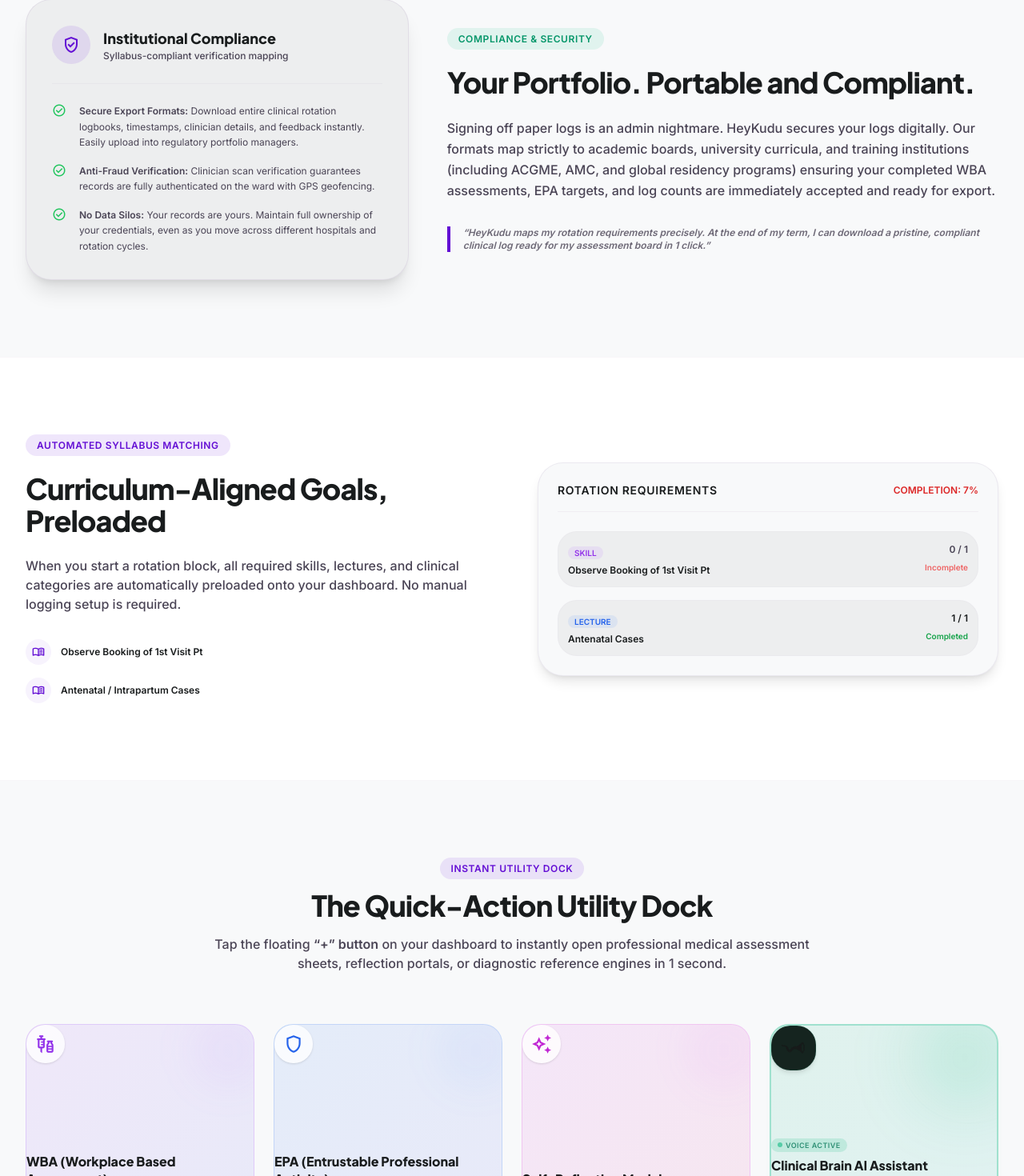
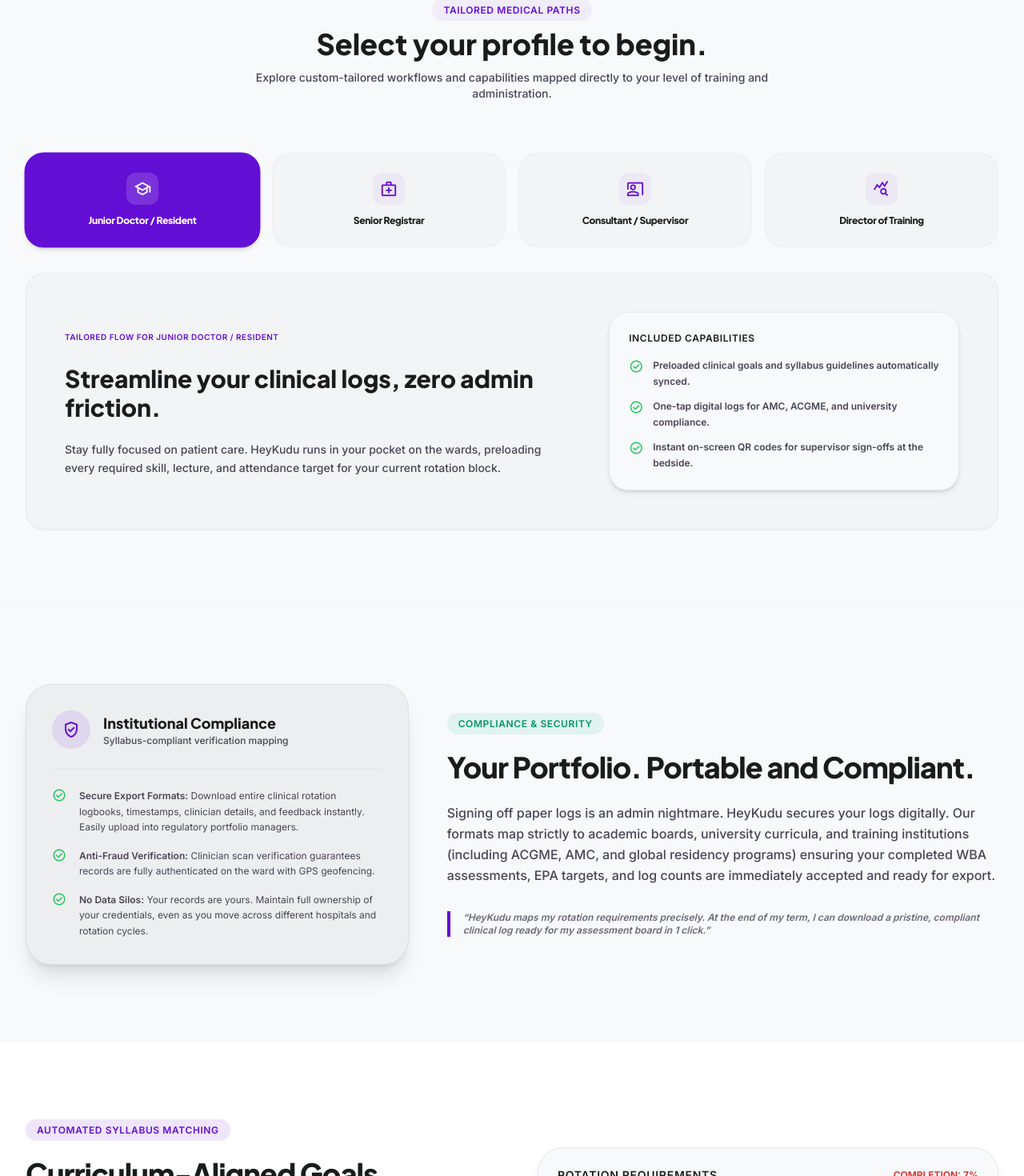
Before and after one commit to Collective-Social/heykudu-about, a Next.js app: page /doctors in a window 1280 px wide. Shown: the part 994-2464 px from the top of the page at 80% size. Built offline with nearby package versions, Linux system fonts and the light colour scheme.

Commit message:
design: senior-designer level polish of utility dock, branding elements, and integration of interactive academic role selector

```diff
--- a/src/app/doctors/page.tsx
+++ b/src/app/doctors/page.tsx
@@ -3,14 +3,69 @@
 import Navbar from "@/components/Navbar";
 import Footer from "@/components/Footer";
 import Link from "next/link";
-import { motion } from "framer-motion";
+import { useState } from "react";
+import { motion, AnimatePresence } from "framer-motion";
 
 export default function DoctorExperience() {
+  const [activeRole, setActiveRole] = useState(0);
+
   const rotationStats = [
     { label: "Check-Ins", progress: 16, current: "38 completed", target: "16%" },
     { label: "Rotation Requirements", progress: 7, current: "Incomplete", target: "7%" },
     { label: "WBAs", progress: 0, current: "0 completed", target: "0%" },
     { label: "EPA", progress: 0, current: "0 completed", target: "0%" },
+  ];
+
+  // Tailored medical roles for academic selector
+  const medicalRoles = [
+    {
+      id: "resident",
+      name: "Junior Doctor / Resident",
+      icon: "school",
+      title: "Streamline your clinical logs, zero admin friction.",
+      desc: "Stay fully focused on patient care. HeyKudu runs in your pocket on the wards, preloading every required skill, lecture, and attendance target for your current rotation block.",
+      bullets: [
+        "Preloaded clinical goals and syllabus guidelines automatically synced.",
+        "One-tap digital logs for AMC, ACGME, and university compliance.",
+        "Instant on-screen QR codes for supervisor sign-offs at the bedside."
+      ]
+    },
+    {
+      id: "registrar",
+      name: "Senior Registrar",
+      icon: "medical_services",
+      title: "Fellowship ready. Lead on-the-floor training.",
+      desc: "Balance senior clinical responsibilities with intensive training goals. HeyKudu helps you effortlessly log surgical volumes and sign off junior peers.",
+      bullets: [
+        "Advanced procedure and complex surgical log tracking with verified hours.",
+        "On-the-go supervisor tools to sign off interns on your team in 2 seconds.",
+        "Instant portfolio exports optimized for Royal Colleges and fellowship boards."
+      ]
+    },
+    {
+      id: "consultant",
+      name: "Consultant / Supervisor",
+      icon: "co_present",
+      title: "Seamless teaching. Zero login credentials required.",
+      desc: "Sign off on competency-based assessments on the fly. No more loading slow university portals or struggling with forgotten passwords in the middle of a ward round.",
+      bullets: [
+        "Supervise and sign off tasks instantly by scanning student screens.",
+        "Clinical Brain AI assists in drafting high-quality feedback notes.",
+        "Track individual student progress history over their term in real time."
+      ]
+    },
+    {
+      id: "director",
+      name: "Director of Training",
+      icon: "query_stats",
+      title: "Institutional visibility. Curriculum standards assured.",
+      desc: "Maintain complete oversight of academic progress. Our educational dashboard aggregates logs to identify learning gaps and support curriculum compliance.",
+      bullets: [
+        "Real-time analytics on competency completion across entire cohort.",
+        "Full cryptographic audit trail to satisfy medical boards and deans.",
+        "Easily update rotations and syllabus requirements with zero downtime."
+      ]
+    }
   ];
 
   // Animation variants
@@ -24,7 +79,7 @@
     visible: {
       opacity: 1,
       transition: {
-        staggerChildren: 0.15,
+        staggerChildren: 0.12,
       },
     },
   };
@@ -175,6 +230,98 @@
               </motion.div>
 
             </div>
+          </div>
+        </section>
+
+        {/* Stateful Academic/Medical Profile Selector Section */}
+        <section className="py-24 bg-surface border-b border-outline-variant/10">
+          <div className="max-w-container-max mx-auto px-margin-mobile md:px-gutter">
+
+            {/* Header */}
+            <motion.div
+              initial={{ opacity: 0, y: 20 }}
+              whileInView={{ opacity: 1, y: 0 }}
+              viewport={{ once: true, margin: "-100px" }}
+              transition={{ duration: 0.6 }}
+              className="text-center max-w-2xl mx-auto mb-16 space-y-3"
+            >
+              <span className="px-3.5 py-1.5 rounded-full bg-primary/5 text-primary text-xs font-bold uppercase tracking-wider">
+                Tailored Medical Paths
+              </span>
+              <h2 className="font-extrabold text-3xl md:text-4xl text-on-surface" style={{ fontFamily: "var(--font-plus-jakarta-sans)" }}>
+                Select your profile to begin.
+              </h2>
+              <p className="text-on-surface-variant font-medium text-sm">
+                Explore custom-tailored workflows and capabilities mapped directly to your level of training and administration.
+              </p>
+            </motion.div>
+
+            {/* Selector Grid matching Homepage Aesthetics */}
+            <div className="grid grid-cols-2 md:grid-cols-4 gap-4 mb-8">
+              {medicalRoles.map((role, idx) => (
+                <button
+                  key={role.id}
+                  onClick={() => setActiveRole(idx)}
+                  className={`p-6 rounded-2xl border transition-all flex flex-col items-center gap-3 text-center group ${
+                    activeRole === idx
+                      ? "bg-primary border-primary text-on-primary shadow-md scale-[1.01]"
+                      : "bg-surface-container-low border-outline-variant/15 text-on-surface hover:border-primary/30"
+                  }`}
+                >
+                  <div className={`w-10 h-10 rounded-xl flex items-center justify-center transition-transform group-hover:scale-105 ${
+                    activeRole === idx ? "bg-on-primary/15 text-white" : "bg-primary/5 text-primary"
+                  }`}>
+                    <span className="material-symbols-outlined text-[22px]">
+                      {role.icon}
+                    </span>
+                  </div>
+                  <span className="font-extrabold text-xs tracking-tight" style={{ fontFamily: "var(--font-plus-jakarta-sans)" }}>
+                    {role.name}
+                  </span>
+                </button>
+              ))}
+            </div>
+
+            {/* Dynamic Content Panel */}
+            <div className="bg-surface-container-low rounded-3xl border border-outline-variant/20 p-8 md:p-12 shadow-sm min-h-[300px]">
+              <AnimatePresence mode="wait">
+                <motion.div
+                  key={activeRole}
+                  initial={{ opacity: 0, y: 12 }}
+                  animate={{ opacity: 1, y: 0 }}
+                  exit={{ opacity: 0, y: -12 }}
+                  transition={{ duration: 0.25 }}
+                  className="grid lg:grid-cols-12 gap-12 items-center"
+                >
+                  {/* Left Column Content */}
+                  <div className="lg:col-span-7 space-y-6">
+                    <span className="text-[10px] font-black uppercase text-primary tracking-wider">
+                      Tailored Flow for {medicalRoles[activeRole].name}
+                    </span>
+                    <h3 className="font-extrabold text-2xl md:text-3xl text-on-surface leading-tight" style={{ fontFamily: "var(--font-plus-jakarta-sans)" }}>
+                      {medicalRoles[activeRole].title}
+                    </h3>
+                    <p className="text-on-surface-variant font-medium text-sm leading-relaxed">
+                      {medicalRoles[activeRole].desc}
+                    </p>
+                  </div>
+
+                  {/* Right Column Checklist Card */}
+                  <div className="lg:col-span-5 bg-surface border border-outline-variant/30 rounded-2xl p-6 shadow-md">
+                    <h4 className="font-black text-xs uppercase tracking-wider text-on-surface mb-4">Included Capabilities</h4>
+                    <ul className="space-y-3">
+                      {medicalRoles[activeRole].bullets.map((bullet, idx) => (
+                        <li key={idx} className="flex gap-3 items-start">
+                          <span className="material-symbols-outlined text-green-500 text-[18px] mt-0.5">check_circle</span>
+                          <span className="text-xs font-semibold text-on-surface-variant leading-relaxed">{bullet}</span>
+                        </li>
+                      ))}
+                    </ul>
+                  </div>
+                </motion.div>
+              </AnimatePresence>
+            </div>
+
           </div>
         </section>
 
@@ -366,14 +513,14 @@
                 whileInView={{ opacity: 1, y: 0 }}
                 viewport={{ once: true, margin: "-100px" }}
                 transition={{ duration: 0.5, delay: 0 }}
-                className="bg-gradient-to-br from-purple-500/10 to-indigo-500/10 border border-purple-500/20 p-6.5 rounded-3xl hover:scale-[1.02] hover:shadow-lg transition-all duration-300 flex flex-col justify-between h-[250px] relative overflow-hidden group"
+                className="bg-white/5 border border-outline-variant/15 p-6.5 rounded-3xl hover:border-primary/40 hover:shadow-lg hover:scale-[1.01] transition-all duration-300 flex flex-col justify-between h-[250px] relative overflow-hidden group shadow-sm"
               >
-                <div className="absolute -right-4 -top-4 w-24 h-24 bg-purple-500/5 rounded-full blur-xl group-hover:scale-150 transition-transform duration-500"></div>
-                <div className="w-12 h-12 rounded-2xl bg-white/80 shadow flex items-center justify-center text-purple-600 relative z-10">
-                  <span className="material-symbols-outlined text-[26px]">vaccines</span>
+                <div className="absolute inset-0 bg-gradient-to-tr from-purple-500/5 to-indigo-500/5 opacity-80 group-hover:opacity-100 transition-opacity"></div>
+                <div className="w-10 h-10 rounded-xl bg-purple-500/10 flex items-center justify-center text-purple-600 relative z-10">
+                  <span className="material-symbols-outlined text-[22px]">vaccines</span>
                 </div>
-                <div className="space-y-2 relative z-10">
-                  <h3 className="font-extrabold text-base text-on-surface leading-snug" style={{ fontFamily: "var(--font-plus-jakarta-sans)" }}>
+                <div className="space-y-2 relative z-10 mt-auto">
+                  <h3 className="font-extrabold text-sm text-on-surface leading-snug" style={{ fontFamily: "var(--font-plus-jakarta-sans)" }}>
                     WBA (Workplace Based Assessment)
                   </h3>
                   <p className="text-on-surface-variant text-[11px] font-medium leading-relaxed">
@@ -388,14 +535,14 @@
                 whileInView={{ opacity: 1, y: 0 }}
                 viewport={{ once: true, margin: "-100px" }}
                 transition={{ duration: 0.5, delay: 0.1 }}
-                className="bg-gradient-to-br from-blue-500/10 to-indigo-500/10 border border-blue-500/20 p-6.5 rounded-3xl hover:scale-[1.02] hover:shadow-lg transition-all duration-300 flex flex-col justify-between h-[250px] relative overflow-hidden group"
+                className="bg-white/5 border border-outline-variant/15 p-6.5 rounded-3xl hover:border-primary/40 hover:shadow-lg hover:scale-[1.01] transition-all duration-300 flex flex-col justify-between h-[250px] relative overflow-hidden group shadow-sm"
               >
-                <div className="absolute -right-4 -top-4 w-24 h-24 bg-blue-500/5 rounded-full blur-xl group-hover:scale-150 transition-transform duration-500"></div>
-                <div className="w-12 h-12 rounded-2xl bg-white/80 shadow flex items-center justify-center text-blue-600 relative z-10">
-                  <span className="material-symbols-outlined text-[26px]">shield</span>
+                <div className="absolute inset-0 bg-gradient-to-tr from-blue-500/5 to-indigo-500/5 opacity-80 group-hover:opacity-100 transition-opacity"></div>
+                <div className="w-10 h-10 rounded-xl bg-blue-500/10 flex items-center justify-center text-blue-600 relative z-10">
+                  <span className="material-symbols-outlined text-[22px]">shield</span>
                 </div>
-                <div className="space-y-2 relative z-10">
-                  <h3 className="font-extrabold text-base text-on-surface leading-snug" style={{ fontFamily: "var(--font-plus-jakarta-sans)" }}>
+                <div className="space-y-2 relative z-10 mt-auto">
+                  <h3 className="font-extrabold text-sm text-on-surface leading-snug" style={{ fontFamily: "var(--font-plus-jakarta-sans)" }}>
                     EPA (Entrustable Professional Activity)
                   </h3>
                   <p className="text-on-surface-variant text-[11px] font-medium leading-relaxed">
@@ -410,14 +557,14 @@
                 whileInView={{ opacity: 1, y: 0 }}
                 viewport={{ once: true, margin: "-100px" }}
                 transition={{ duration: 0.5, delay: 0.2 }}
-                className="bg-gradient-to-br from-fuchsia-500/10 to-pink-500/10 border border-fuchsia-500/20 p-6.5 rounded-3xl hover:scale-[1.02] hover:shadow-lg transition-all duration-300 flex flex-col justify-between h-[250px] relative overflow-hidden group"
+                className="bg-white/5 border border-outline-variant/15 p-6.5 rounded-3xl hover:border-primary/40 hover:shadow-lg hover:scale-[1.01] transition-all duration-300 flex flex-col justify-between h-[250px] relative overflow-hidden group shadow-sm"
               >
-                <div className="absolute -right-4 -top-4 w-24 h-24 bg-fuchsia-500/5 rounded-full blur-xl group-hover:scale-150 transition-transform duration-500"></div>
-                <div className="w-12 h-12 rounded-2xl bg-white/80 shadow flex items-center justify-center text-fuchsia-600 relative z-10">
-                  <span className="material-symbols-outlined text-[26px]">auto_awesome</span>
+                <div className="absolute inset-0 bg-gradient-to-tr from-fuchsia-500/5 to-pink-500/5 opacity-80 group-hover:opacity-100 transition-opacity"></div>
+                <div className="w-10 h-10 rounded-xl bg-fuchsia-500/10 flex items-center justify-center text-fuchsia-600 relative z-10">
+                  <span className="material-symbols-outlined text-[22px]">auto_awesome</span>
                 </div>
-                <div className="space-y-2 relative z-10">
-                  <h3 className="font-extrabold text-base text-on-surface leading-snug" style={{ fontFamily: "var(--font-plus-jakarta-sans)" }}>
+                <div className="space-y-2 relative z-10 mt-auto">
+                  <h3 className="font-extrabold text-sm text-on-surface leading-snug" style={{ fontFamily: "var(--font-plus-jakarta-sans)" }}>
                     Self-Reflection Module
                   </h3>
                   <p className="text-on-surface-variant text-[11px] font-medium leading-relaxed">
@@ -426,34 +573,34 @@
                 </div>
               </motion.div>
 
-              {/* Card 4: Clinical Brain AI with pulsed Logo animation */}
+              {/* Card 4: Clinical Brain AI (Award Winning Glow, fixed dark blob) */}
               <motion.div
                 initial={{ opacity: 0, y: 30 }}
                 whileInView={{ opacity: 1, y: 0 }}
                 viewport={{ once: true, margin: "-100px" }}
                 transition={{ duration: 0.5, delay: 0.3 }}
-                className="bg-gradient-to-br from-emerald-500/10 to-teal-500/10 border-2 border-emerald-500/30 p-6.5 rounded-3xl hover:scale-[1.03] hover:shadow-xl hover:border-emerald-500/50 shadow-md shadow-emerald-500/5 transition-all duration-300 flex flex-col justify-between h-[250px] relative overflow-hidden group"
+                className="bg-white/5 border-2 border-emerald-500/30 p-6.5 rounded-3xl hover:scale-[1.02] hover:shadow-xl hover:border-emerald-500/50 shadow-md shadow-emerald-500/5 transition-all duration-300 flex flex-col justify-between h-[250px] relative overflow-hidden group"
               >
-                {/* Glowing neon halo rings */}
-                <div className="absolute -right-6 -top-6 w-32 h-32 bg-emerald-500/15 rounded-full blur-2xl group-hover:scale-150 transition-all duration-700"></div>
-                <div className="absolute w-24 h-24 rounded-full border border-emerald-500/10 animate-ping duration-[3000ms] -right-4 -top-4 pointer-events-none"></div>
+                {/* Clean, premium neon teal gradient background */}
+                <div className="absolute inset-0 bg-gradient-to-tr from-emerald-500/5 via-teal-500/5 to-transparent"></div>
+                <div className="absolute -right-6 -top-6 w-32 h-32 bg-emerald-500/10 rounded-full blur-2xl group-hover:scale-150 transition-all duration-700"></div>
 
-                {/* Animated Logo Container */}
-                <div className="w-14 h-14 rounded-2xl bg-neutral-900 shadow-md flex items-center justify-center p-2 relative z-10 border border-emerald-500/20 group-hover:border-emerald-500/50 transition-all">
-                  <div className="absolute inset-0 bg-emerald-500/10 rounded-2xl animate-pulse"></div>
+                {/* Highly Polished Logo badge (Zero solid black blob, elegant white-glow border) */}
+                <div className="w-12 h-12 rounded-xl bg-neutral-900 border border-emerald-500/40 flex items-center justify-center p-2.5 relative z-10 shadow-[0_0_15px_rgba(16,185,129,0.2)] group-hover:shadow-[0_0_20px_rgba(16,185,129,0.4)] group-hover:border-emerald-500/80 transition-all">
+                  <div className="absolute inset-0 bg-gradient-to-tr from-emerald-500/10 to-teal-500/10 rounded-xl animate-pulse"></div>
                   <img
-                    src="/images/logo.png"
+                    src="/images/logo-white.png"
                     alt="Kudu"
                     className="w-full h-full object-contain animate-pulse z-10"
                   />
                 </div>
 
-                <div className="space-y-1.5 relative z-10">
-                  <div className="inline-flex items-center gap-1 bg-emerald-500/20 text-emerald-700 px-2 py-0.5 rounded-full text-[9px] font-black tracking-wider uppercase animate-pulse">
+                <div className="space-y-1.5 relative z-10 mt-auto">
+                  <div className="inline-flex items-center gap-1.5 bg-emerald-500/10 border border-emerald-500/20 text-emerald-600 px-2 py-0.5 rounded-full text-[9px] font-black tracking-wider uppercase animate-pulse">
                     <span className="w-1.5 h-1.5 rounded-full bg-emerald-500 animate-pulse"></span>
                     Voice Active
                   </div>
-                  <h3 className="font-extrabold text-base text-on-surface leading-snug" style={{ fontFamily: "var(--font-plus-jakarta-sans)" }}>
+                  <h3 className="font-extrabold text-sm text-on-surface leading-snug" style={{ fontFamily: "var(--font-plus-jakarta-sans)" }}>
                     Clinical Brain AI Assistant
                   </h3>
                   <p className="text-on-surface-variant text-[11px] font-medium leading-relaxed">
```
